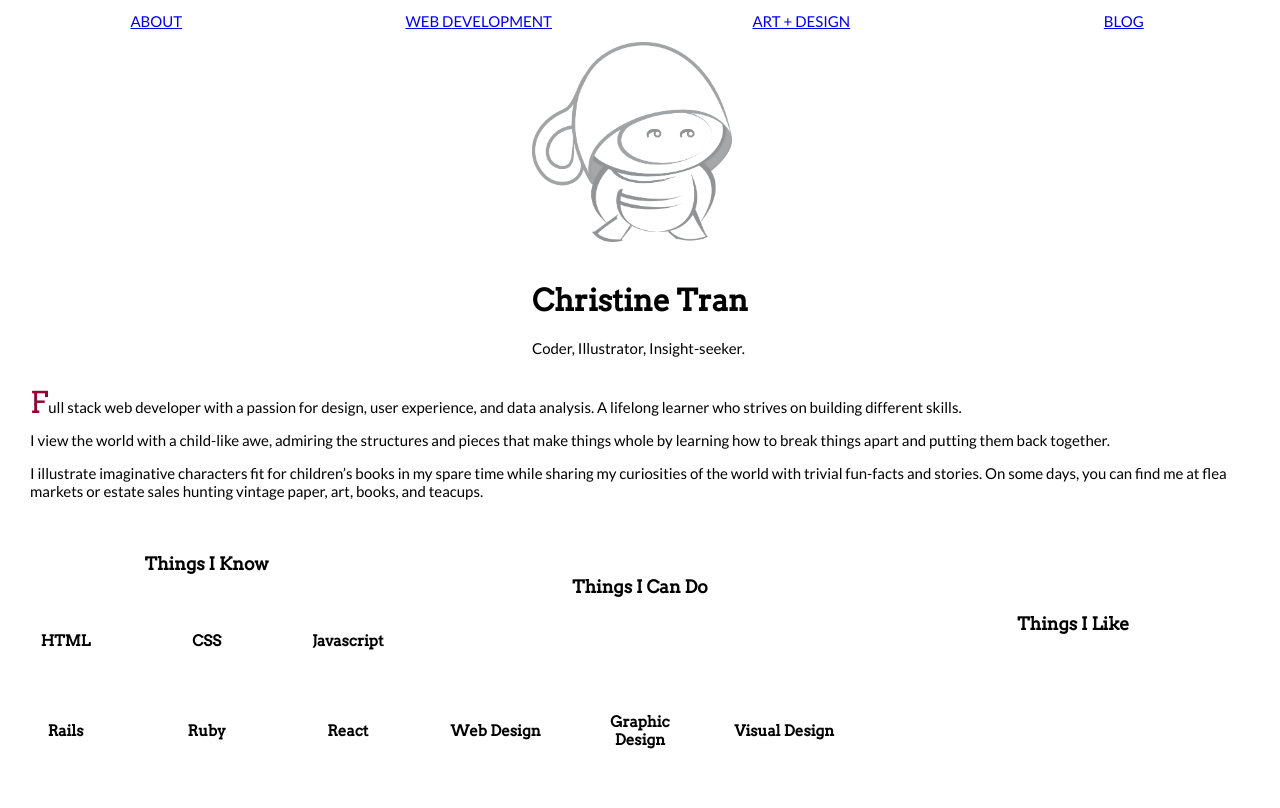
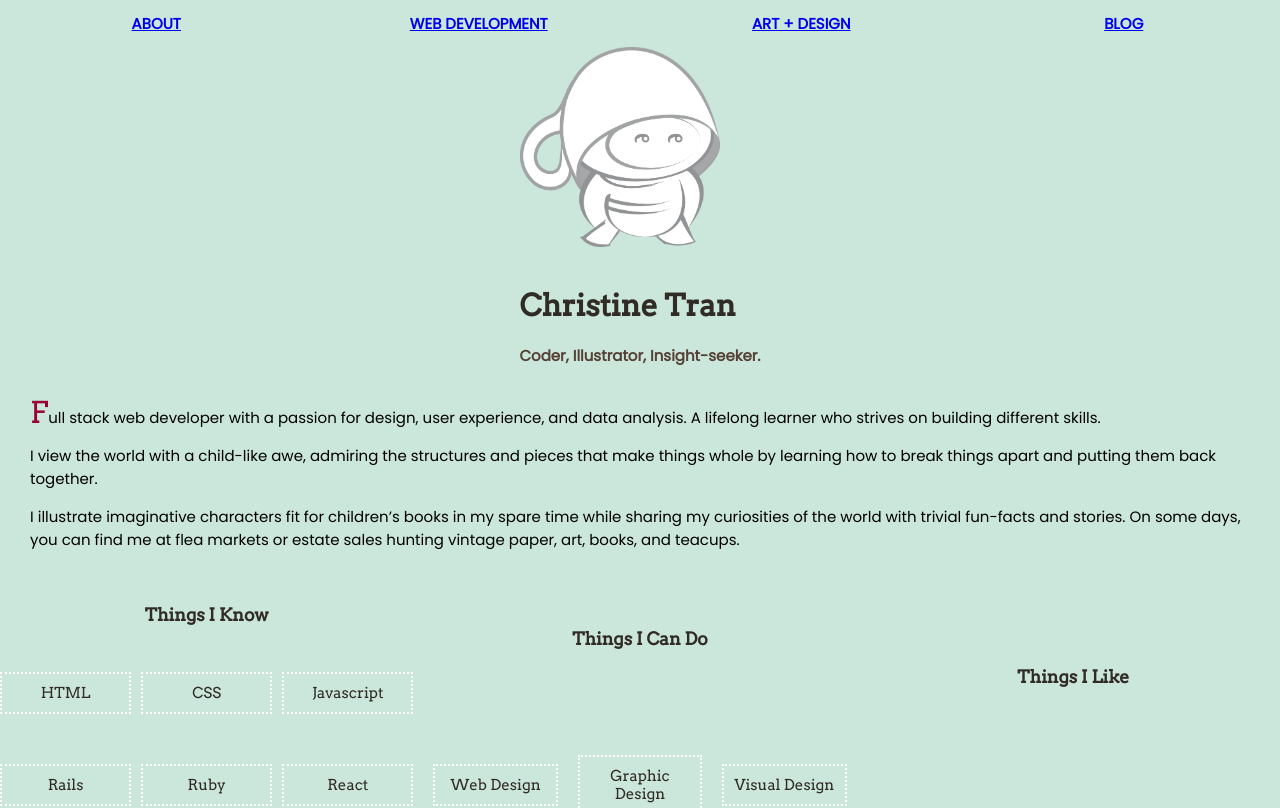
Before and after one commit to christinetran825/tofukid-website, a React (Create React App) app: page / in a window 1280 px wide. Shown: the top 808 px of the page. Built offline with nearby package versions, Linux system fonts and the light colour scheme.

Commit message:
changed Lato font to Poppins

```diff
--- a/public/index.html
+++ b/public/index.html
@@ -10,7 +10,7 @@
     -->
     <link rel="manifest" href="%PUBLIC_URL%/manifest.json">
     <link rel="shortcut icon" href="%PUBLIC_URL%/favicon.ico">
-    <link href="https://fonts.googleapis.com/css?family=Arvo|Lato" rel="stylesheet">
+    <link href="https://fonts.googleapis.com/css?family=Arvo|Poppins" rel="stylesheet">
     <!--
       Notice the use of %PUBLIC_URL% in the tags above.
       It will be replaced with the URL of the `public` folder during the build.
--- a/src/App.css
+++ b/src/App.css
@@ -1,10 +1,17 @@
 h1, h2, h3, h4 {
   font-family: 'Arvo', serif;
+  color: #302B25;
+}
+
+span {
+  color: #554135;
+  font-weight:600;
 }
 
 body {
   font-size: 15px;
-  font-family: 'Lato', serif;
+  font-family: 'Poppins', sans-serif;
+  background-color: #CBE6DA;
 }
 
 /* button {
@@ -22,6 +29,7 @@ img {
   display: grid;
   grid-gap: 10px;
   grid-template-columns: repeat(auto-fit, minmax(60px, 1fr));
+  font-weight:800;
 }
 
 .navbar a {
@@ -79,17 +87,21 @@ footer {
   grid-template-columns: repeat(auto-fit, minmax(200px, 1fr));
 }
 
+.experiences h3 {
+  grid-column: 1 / -1;
+  text-align: center;
+}
+
+.experiences h4 {
+  font-weight: 300;
+}
+
 .things-know {
   display: grid;
   grid-gap: 10px;
   grid-template-columns: repeat(auto-fit, minmax(100px, 1fr));
   align-items: center;
   justify-content: center;
-}
-
-.things-know h3 {
-  grid-column: 1 / -1;
-  text-align: center;
 }
 
 .things-do {
@@ -100,11 +112,6 @@ footer {
   justify-content: center;
 }
 
-.things-do h3 {
-  grid-column: 1 / -1;
-  text-align: center;
-}
-
 .things-like {
   display: grid;
   grid-gap: 20px;
@@ -113,15 +120,16 @@ footer {
   justify-content: center;
 }
 
-.things-like h3 {
-  grid-column: 1 / -1;
-  text-align: center;
-}
-
 .experience {
-  background: white;
+  /* background: #E3DDA5; */
   padding: 10px;
-  border: 1px solid white;
+  border: 2px dotted white;
   text-align: center;
   /* box-shadow: 0 0 4px  rgba(0,0,0,0.1); */
 }
+
+/* Web Development */
+
+.container {
+  text-align: center;
+}
```
